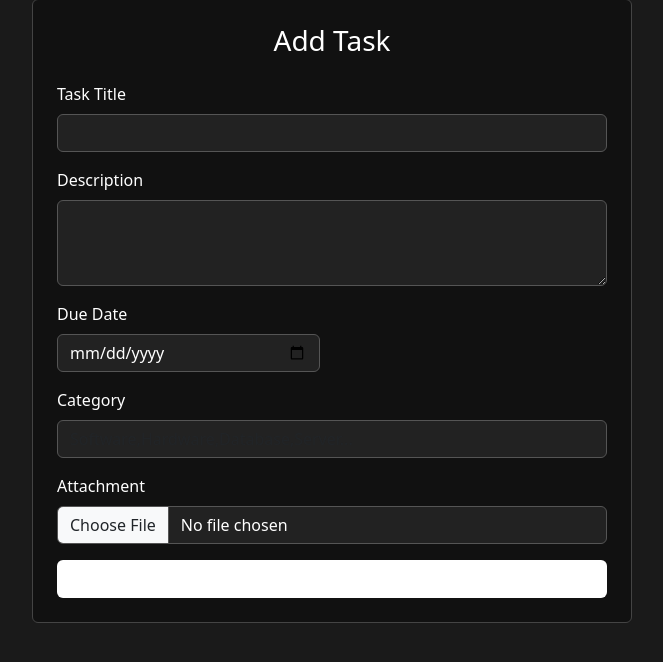
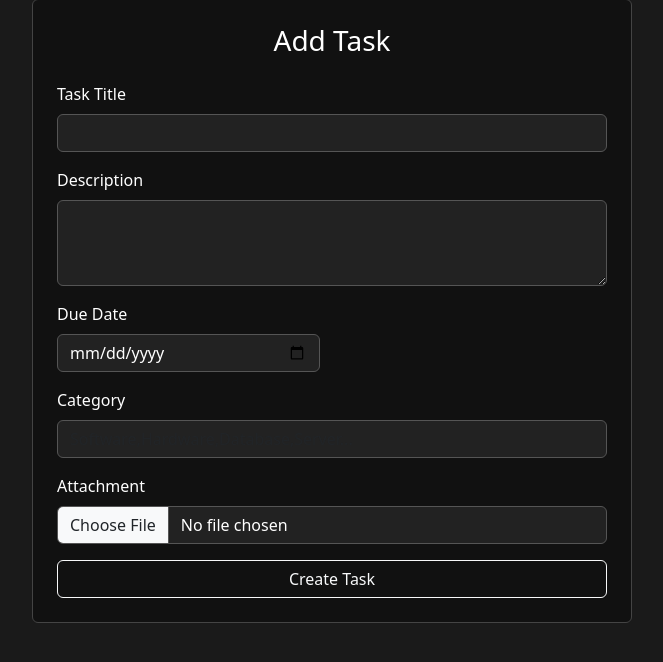
Before and after one commit to Sania8693/TaskFlow, a Flask app: page /add_task in a window 1280 px wide. Shown: the part 103-765 px from the top of the page, without its empty margins (308-971 px from the left). Run offline with Flask 3, Linux system fonts and the light colour scheme; a user stored in the database is signed in.

Commit message:
database change

```diff
--- a/templates/add_task.html
+++ b/templates/add_task.html
@@ -27,7 +27,8 @@
             box-shadow: none;
         }
         .btn-custom {
-            background: #fff;
+            background: #4b4949;
+            border-color: #fff;
             color: #000;
             font-weight: bold;
         }
@@ -82,7 +83,7 @@
 
             <!-- Submit -->
             <div class="d-grid">
-                <button class="btn btn-custom text-white">Create Task</button>
+                <button class="btn btn-outline-light">Create Task</button>
             </div>
 
         </form>
```
Also changed, not shown: database.db.
